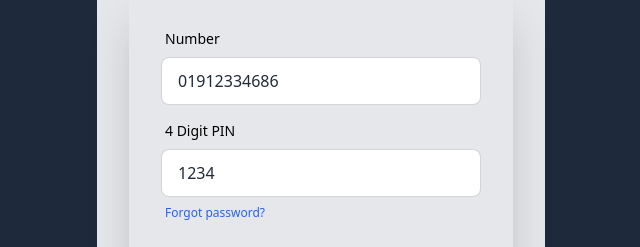
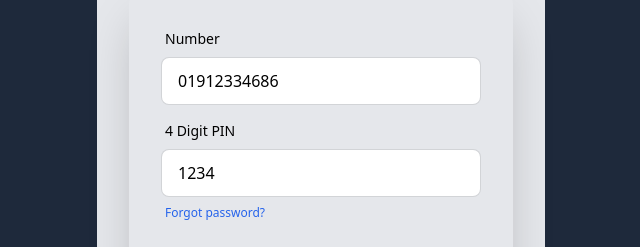
Before and after one commit to MdAribHasan/Payoo, a plain HTML site: page index.html in a window 1280 px wide. Shown: the part 232-479 px from the top of the page, 319-959 px from the left. Drawn offline with nearby package versions, Linux system fonts and the light colour scheme.

Commit message:
one time solve

```diff
--- a/index.html
+++ b/index.html
@@ -30,13 +30,13 @@
                     <label class="label">
                       <span class="label-text text-black">Number</span>
                     </label>
-                    <input value="01912334686" id="account-number" type="number" placeholder="Enter Your Number" class="input input-bordered" required />
+                    <input value="01912334686" id="account-number" type="number" placeholder="Enter Your Number" class="input bg-white text-black input-bordered" required />
                   </div>
                   <div class="form-control">
                     <label class="label">
                       <span class="text-black label-text">4 Digit PIN</span>
                     </label>
-                    <input value="1234" id="pin" type="text" placeholder="Enter Your Pin" class="input input-bordered" required />
+                    <input value="1234" id="pin" type="text" placeholder="Enter Your Pin" class="input bg-white text-black input-bordered" required />
                     <label class="label">
                       <a href="#" class="text-black label-text-alt link link-hover text-blue-600">Forgot password?</a>
                     </label>
```
